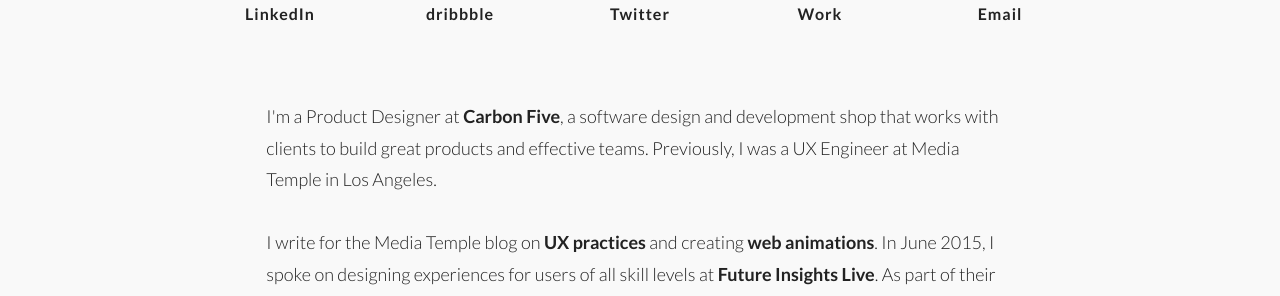
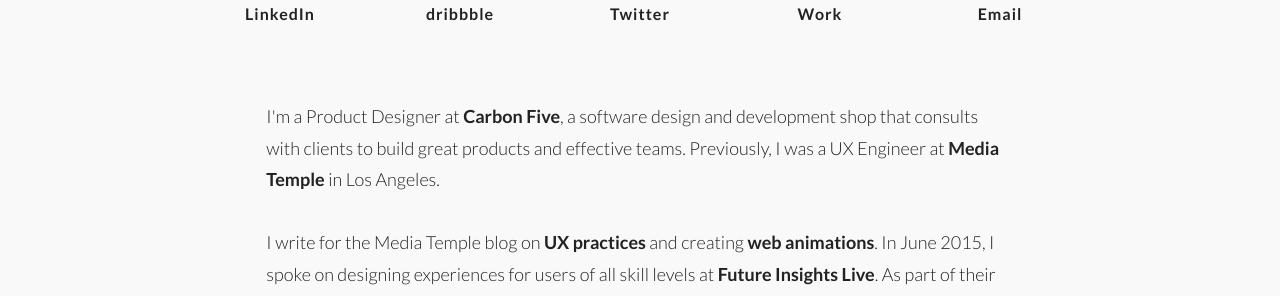
Before and after one commit to justinbyo/jbarr-v3, a Jekyll site: the page built from index.html, in a window 1280 px wide. Shown: the part 500-796 px from the top of the page. Built offline with Jekyll 4.4.1, drawn with Linux system fonts in a browser that asks for light colours; nearby versions of some CDN libraries; some web fonts are replaced; Markdown is read by kramdown in place of the engine named in the settings.

Commit message:
Tweaked homepade more

```diff
--- a/_includes/home.html
+++ b/_includes/home.html
@@ -115,8 +115,8 @@
 
 			<p>
 				I'm a Product Designer at <a href="http://carbonfive.com" title="Carbon Five homepage">Carbon Five</a>,
-				a software design and development shop that works with clients to build
-				great products and effective teams. Previously, I was a UX Engineer at <href="http://mediatemple.net">Media Temple</a> in Los Angeles.
+				a software design and development shop that consults with clients to build
+				great products and effective teams. Previously, I was a UX Engineer at <a href="http://mediatemple.net" title="Media Temple">Media Temple</a> in Los Angeles.
 				<br>
 				<br>
 				I write for the Media Temple blog on <a href="http://mediatemple.net/blog/news/improving-your-ux-process-five-strategies-for-making-order-out-of-chaos/" title="Improving Your UX Process blog post">UX practices</a>
```
Also changed, not shown: 1 other file.
